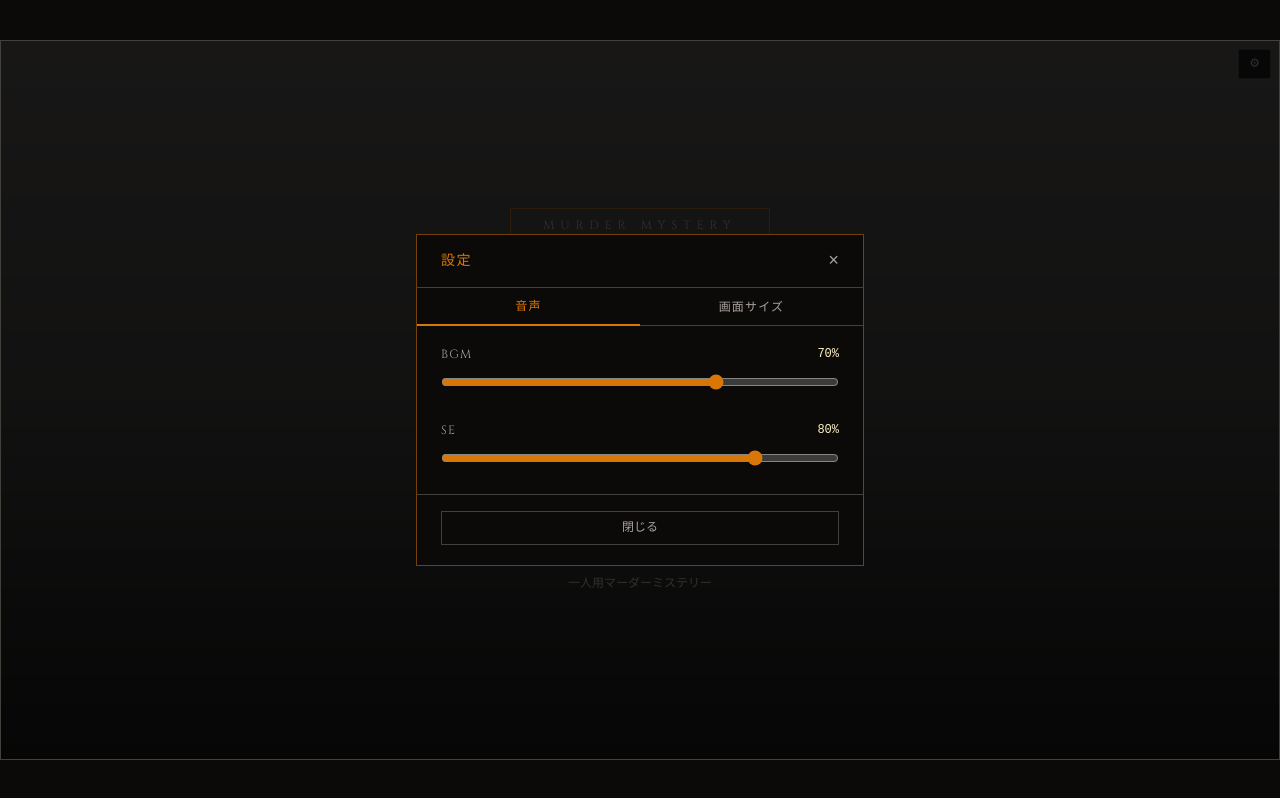
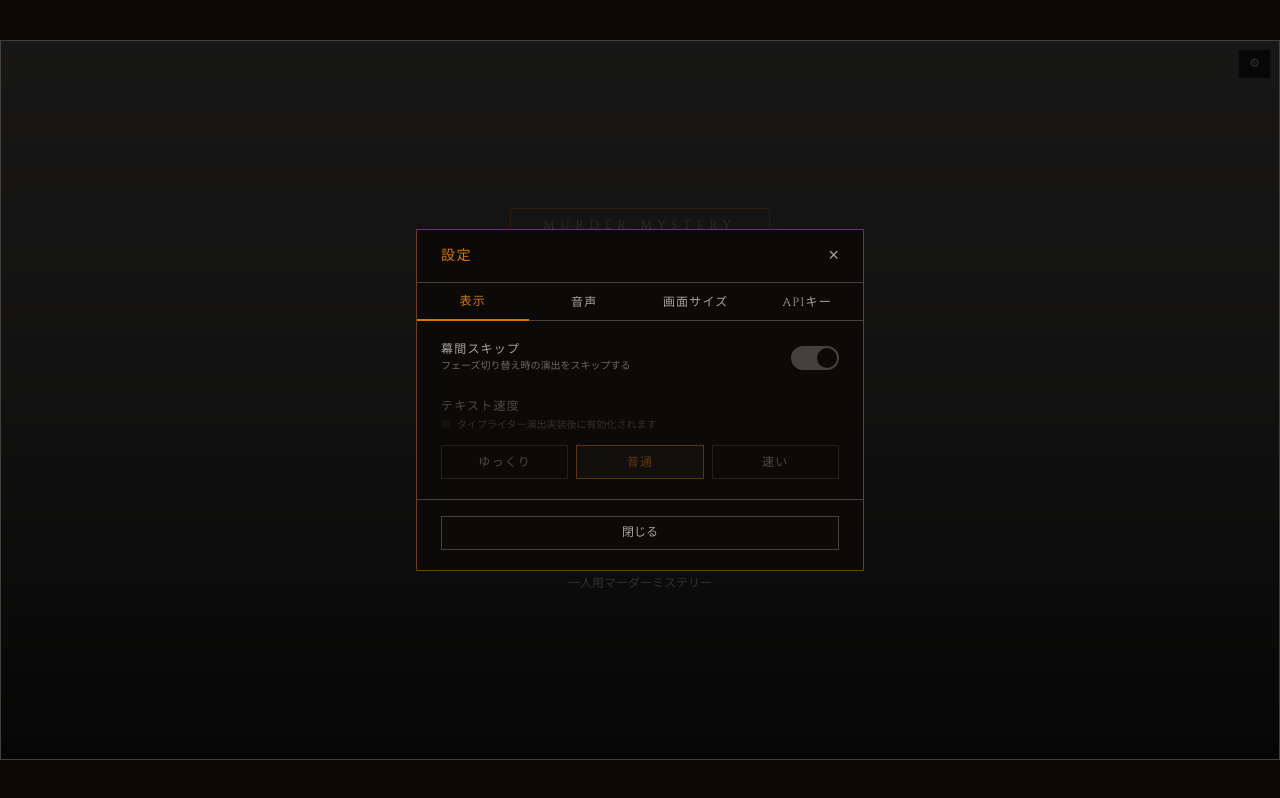
Before and after one commit to ho178-dev/whodunit, a React (Vite) app: page / in a window 1280 px wide. Both pictures are taken after a click on the button "設定". Built offline with nearby package versions, Linux system fonts and the light colour scheme; a web font is replaced by a local one.

Commit message:
feat:設定画面拡充

```diff
--- a/src/components/phases/TitleScreen.tsx
+++ b/src/components/phases/TitleScreen.tsx
@@ -1,9 +1,10 @@
-// タイトル画面。シナリオ選択・続きから・設定への起動経路を提供するコンポーネント
+// タイトル画面。シナリオ選択・続きから・遊び方への起動経路を提供するコンポーネント
 import { useState } from 'react'
 import { useGameStore } from '../../stores/gameStore'
 import { getAllSlots, deleteSlot } from '../../utils/saveLoad'
 import { SaveSlotList } from '../shared/SaveSlotList'
 import { MansionSceneBackground } from '../shared/MansionBackground'
+import { TutorialOverlay } from './TutorialOverlay'
 import type { SaveSlot } from '../../types/save'
 import { isTrialMode } from '../../constants/salesConfig'
 import { FIXED_SCENARIO } from '../../constants/fixedScenario'
@@ -20,11 +21,12 @@ const TITLE_MANSION_IDS = [
   'mansion_ruins',
 ] as const
 
-// タイトル画面を表示し、シナリオ選択・続きから・設定への経路を分岐するコンポーネント
+// タイトル画面を表示し、シナリオ選択・続きから・遊び方への経路を分岐するコンポーネント
 export function TitleScreen() {
   const { setPhase, loadSaveSlot, setScenario, setUseFixedScenario, setActiveSaveSlot } =
     useGameStore()
   const [showContinue, setShowContinue] = useState(false)
+  const [showTutorial, setShowTutorial] = useState(false)
   const [slots, setSlots] = useState<SaveSlot[]>(() => getAllSlots())
 
   // useState の初期化関数で1度だけランダムIDを決定し、以降は変化させない
@@ -58,6 +60,8 @@ export function TitleScreen() {
 
   return (
     <div className="h-full flex flex-col items-center justify-center px-4 relative overflow-hidden">
+      {showTutorial && <TutorialOverlay onClose={() => setShowTutorial(false)} />}
+
       {/* 館背景（ランダム選択） */}
       <MansionSceneBackground phase="title" fixed mansionBackgroundSrc={randomMansionSrc} />
 
@@ -109,12 +113,11 @@ export function TitleScreen() {
               </span>
             </button>
 
-            {/* 設定（AI生成の導線）：体験版でも設定画面からアクセス可能 */}
             <button
-              onClick={() => setPhase('api_key_input')}
+              onClick={() => setShowTutorial(true)}
               className="w-full border border-gothic-border bg-transparent text-gothic-muted font-serif text-xs py-2 px-8 transition-all duration-200 hover:border-gothic-accent"
             >
-              設定
+              遊び方
             </button>
           </div>
         ) : (
--- a/src/components/shared/FadeTransition.tsx
+++ b/src/components/shared/FadeTransition.tsx
@@ -1,6 +1,7 @@
 // triggerKeyの変化を検知してフェードイン/アウトと幕間テキスト演出を行うラッパーコンポーネント
 import { useEffect, useState, useCallback, type ReactNode } from 'react'
 import type { PhaseLabel } from '../../constants/phaseConfig'
+import { useSettingsStore } from '../../stores/settingsStore'
 import { cn } from '../../utils/cn'
 
 interface FadeTransitionProps {
@@ -18,6 +19,7 @@ type TransitionState = 'label' | 'visible'
 
 /** フェーズ切り替え時にコンテンツをフェードアウトし、幕間テキストを表示してからフェードインする */
 export function FadeTransition({ children, triggerKey, phaseLabel }: FadeTransitionProps) {
+  const skipInterlude = useSettingsStore((s) => s.skipInterlude)
   const [state, setState] = useState<TransitionState>('visible')
   const [prevKey, setPrevKey] = useState(triggerKey)
 
@@ -32,12 +34,13 @@ export function FadeTransition({ children, triggerKey, phaseLabel }: FadeTransit
 
   useEffect(() => {
     if (state !== 'label') return
+    // skipInterlude=true の場合は即座にコンテンツを表示（duration=0）
     // phaseLabel がある場合は指定時間（デフォルト1200ms）後にコンテンツを表示
     // phaseLabel がない場合は従来通り50msでフェードイン
-    const duration = phaseLabel ? (phaseLabel.duration ?? 1200) : 50
+    const duration = skipInterlude ? 0 : phaseLabel ? (phaseLabel.duration ?? 1200) : 50
     const timer = setTimeout(() => setState('visible'), duration)
     return () => clearTimeout(timer)
-  }, [state, phaseLabel, triggerKey])
+  }, [state, phaseLabel, triggerKey, skipInterlude])
 
   const contentVisible = state === 'visible'
   const labelVisible = state === 'label' && !!phaseLabel
--- a/src/components/shared/SettingsModal.tsx
+++ b/src/components/shared/SettingsModal.tsx
@@ -1,7 +1,9 @@
-// 設定モーダル。セーブスロット選択・画面サイズ変更・音声設定を統合する
+// 設定モーダル。セーブ・表示・音声・画面サイズ・APIキーの設定を統合する
 import { useState, useEffect } from 'react'
 import { useGameStore } from '../../stores/gameStore'
 import { useAudioStore } from '../../stores/audioStore'
+import { useSettingsStore } from '../../stores/settingsStore'
+import type { TextSpeed } from '../../stores/settingsStore'
 import { getManualSlots } from '../../utils/saveLoad'
 import { SaveSlotList } from './SaveSlotList'
 import { cn } from '../../utils/cn'
@@ -16,7 +18,7 @@ const SCREEN_SIZES = [
 const SCREEN_SIZE_KEY = 'whodunit_screen_size'
 const SAVE_CONFIRM_DURATION_MS = 1200
 
-type Tab = 'save' | 'display' | 'audio'
+type Tab = 'save' | 'view' | 'audio' | 'display' | 'apikey'
 
 interface Props {
   onClose: () => void
@@ -50,16 +52,27 @@ const TAB_BASE = 'flex-1 py-2.5 font-display text-xs tracking-widest transition-
 const TAB_ACTIVE = 'text-gothic-gold border-b-2 border-gothic-gold -mb-px'
 const TAB_INACTIVE = 'text-gothic-muted hover:text-gothic-text'
 
-// セーブスロット選択・画面サイズ変更・音声設定を1つのモーダルにまとめたコンポーネント
+const TEXT_SPEED_OPTIONS: { key: TextSpeed; label: string }[] = [
+  { key: 'slow', label: 'ゆっくり' },
+  { key: 'normal', label: '普通' },
+  { key: 'fast', label: '速い' },
+]
+
+// セーブ・表示・音声・画面サイズ・APIキーの設定を1つのモーダルにまとめたコンポーネント
 export function SettingsModal({ onClose, showSave }: Props) {
   const manualSave = useGameStore((s) => s.manualSave)
+  const setApiKey = useGameStore((s) => s.setApiKey)
+  const setPhase = useGameStore((s) => s.setPhase)
   const { bgmVolume, seVolume, setBgmVolume, setSeVolume } = useAudioStore()
+  const { skipInterlude, textSpeed, setSkipInterlude } = useSettingsStore()
   const [slots] = useState(getManualSlots)
   const [savedIndex, setSavedIndex] = useState<number | null>(null)
-  const [tab, setTab] = useState<Tab>(showSave ? 'save' : 'audio')
+  const [tab, setTab] = useState<Tab>(showSave ? 'save' : 'view')
   const [selectedSize, setSelectedSize] = useState<{ width: number; height: number } | null>(
     loadScreenSize
   )
+  const [apiKey, setApiKeyInput] = useState('')
+  const apiKeyTrimmed = apiKey.trim()
 
   // 保存成功後に自動クローズ
   useEffect(() => {
@@ -78,10 +91,21 @@ export function SettingsModal({ onClose, showSave }: Props) {
     applyScreenSize(width, height)
   }
 
+  // APIキーを保存してシナリオ生成フェーズへ遷移する
+  const handleApiKeySubmit = (e: React.FormEvent) => {
+    e.preventDefault()
+    if (!apiKeyTrimmed) return
+    setApiKey(apiKeyTrimmed)
+    setPhase('generating')
+    onClose()
+  }
+
   const tabs: Array<{ id: Tab; label: string }> = [
     ...(showSave ? [{ id: 'save' as Tab, label: 'セーブ' }] : []),
+    { id: 'view', label: '表示' },
     { id: 'audio', label: '音声' },
     { id: 'display', label: '画面サイズ' },
+    { id: 'apikey', label: 'APIキー' },
   ]
 
   return (
@@ -126,6 +150,64 @@ export function SettingsModal({ onClose, showSave }: Props) {
                 <SaveSlotList slots={slots} onSelect={handleSave} mode="save" baseSlotIndex={1} />
               )}
             </>
+          )}
+
+          {tab === 'view' && (
+            <div className="space-y-6">
+              {/* 幕間スキップ */}
+              <div className="flex items-center justify-between">
+                <div>
+                  <p className="font-display text-xs text-gothic-muted tracking-widest mb-0.5">
+                    幕間スキップ
+                  </p>
+                  <p className="font-serif text-[10px] text-gothic-muted/60">
+                    フェーズ切り替え時の演出をスキップする
+                  </p>
+                </div>
+                <button
+                  onClick={() => setSkipInterlude(!skipInterlude)}
+                  className={cn(
+                    'relative w-12 h-6 rounded-full transition-colors duration-200 flex-shrink-0',
+                    skipInterlude ? 'bg-gothic-gold' : 'bg-gothic-border'
+                  )}
+                  role="switch"
+                  aria-checked={skipInterlude}
+                >
+                  <span
+                    className={cn(
+                      'absolute top-0.5 w-5 h-5 rounded-full bg-gothic-bg transition-transform duration-200',
+                      skipInterlude ? 'translate-x-6' : 'translate-x-0.5'
+                    )}
+                  />
+                </button>
+              </div>
+
+              {/* テキスト速度（タイプライター演出実装まで無効） */}
+              <div className="opacity-40">
+                <p className="font-display text-xs text-gothic-muted tracking-widest mb-1">
+                  テキスト速度
+                </p>
+                <p className="font-serif text-[10px] text-gothic-muted/60 mb-3">
+                  ※ タイプライター演出実装後に有効化されます
+                </p>
+                <div className="flex gap-2">
+                  {TEXT_SPEED_OPTIONS.map(({ key, label }) => (
+                    <button
+                      key={key}
+                      disabled
+                      className={cn(
+                        'flex-1 border py-2 font-display text-xs tracking-widest transition-all',
+                        textSpeed === key
+                          ? 'border-gothic-gold text-gothic-gold bg-gothic-panel'
+                          : 'border-gothic-border text-gothic-muted'
+                      )}
+                    >
+                      {label}
+                    </button>
+                  ))}
+                </div>
+              </div>
+            </div>
           )}
 
           {tab === 'audio' && (
@@ -203,6 +285,34 @@ export function SettingsModal({ onClose, showSave }: Props) {
               </p>
             </>
           )}
+
+          {tab === 'apikey' && (
+            <>
+              <p className="text-gothic-muted font-serif text-xs tracking-widest text-center mb-4">
+                ― Gemini API キー ―
+              </p>
+              <p className="text-gothic-muted font-serif text-xs mb-4 leading-relaxed">
+                Google AI Studio の API
+                キーを入力してください。キーはこのセッション中のみ使用され、保存されません。
+              </p>
+              <form onSubmit={handleApiKeySubmit} className="space-y-3">
+                <input
+                  type="password"
+                  value={apiKey}
+                  onChange={(e) => setApiKeyInput(e.target.value)}
+                  placeholder="AIza..."
+                  className="w-full bg-gothic-bg border border-gothic-border text-gothic-text font-serif px-4 py-3 focus:outline-none focus:border-gothic-gold text-sm"
+                />
+                <button
+                  type="submit"
+                  disabled={!apiKeyTrimmed}
+                  className="w-full border border-gothic-gold bg-gothic-panel hover:bg-stone-800 disabled:opacity-40 text-gothic-gold font-display tracking-widest py-3 transition-all text-xs"
+                >
+                  シナリオを生成する
+                </button>
+              </form>
+            </>
+          )}
         </div>
 
         {/* フッター */}
--- a/src/services/audioManager.ts
+++ b/src/services/audioManager.ts
@@ -8,8 +8,8 @@ const AUDIO_STORE_KEY = 'whodunit_audio'
 class AudioManager {
   private bgmAudio: HTMLAudioElement | null = null
   private currentBgmPath: string | null = null
-  private bgmVolume = 0.7
-  private seVolume = 0.8
+  private bgmVolume = 0.5
+  private seVolume = 0.5
 
   constructor() {
     // localStorage から永続化済み音量を読み込んで初期値に適用する
--- a/src/stores/audioStore.ts
+++ b/src/stores/audioStore.ts
@@ -13,8 +13,8 @@ interface AudioState {
 export const useAudioStore = create<AudioState>()(
   persist(
     (set) => ({
-      bgmVolume: 0.7,
-      seVolume: 0.8,
+      bgmVolume: 0.5,
+      seVolume: 0.5,
       setBgmVolume: (v) => {
         set({ bgmVolume: v })
         audioManager.setBgmVolume(v)
--- /dev/null
+++ b/src/stores/settingsStore.ts
@@ -0,0 +1,26 @@
+// ゲームプレイとは独立したシステム設定を管理する Zustand store（localStorage に永続化）
+import { create } from 'zustand'
+import { persist } from 'zustand/middleware'
+
+export type TextSpeed = 'slow' | 'normal' | 'fast'
+
+interface SettingsState {
+  /** 幕間演出をスキップするか（true のとき FadeTransition の duration を 0 にする） */
+  skipInterlude: boolean
+  /** テキスト速度（DialogBox タイプライター演出実装後に有効化） */
+  textSpeed: TextSpeed
+  setSkipInterlude: (v: boolean) => void
+  setTextSpeed: (v: TextSpeed) => void
+}
+
+export const useSettingsStore = create<SettingsState>()(
+  persist(
+    (set) => ({
+      skipInterlude: false,
+      textSpeed: 'normal',
+      setSkipInterlude: (v) => set((s) => (s.skipInterlude === v ? s : { skipInterlude: v })),
+      setTextSpeed: (v) => set((s) => (s.textSpeed === v ? s : { textSpeed: v })),
+    }),
+    { name: 'whodunit_settings' }
+  )
+)
```
Also changed, not shown: src/components/phases/DifficultySelect.tsx (+0 -12 lines).
